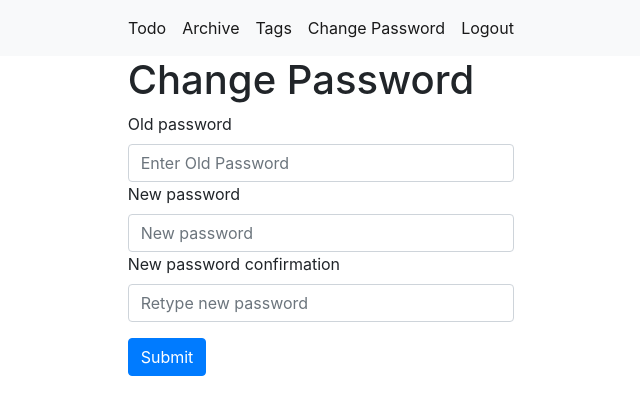
After one commit to trvlprogrammer/django_todolist, a Django app: page /change-password/ in a window 1280 px wide. The commit adds this page. Shown: the top 415 px of the page, without its empty margins (319-959 px from the left). Run offline with Django 4.2, Linux system fonts and the light colour scheme; the visitor is signed in with stand-in values (Sample User, id 1); parts of the project's set-up code (start-up, migrations or seed data) failed here and were passed over; some libraries are stand-ins or nearby versions.

Commit message:
Update change password

```diff
--- /dev/null
+++ b/accounts/templates/accounts/change_password_form.html
@@ -0,0 +1,25 @@
+{% extends "layout.html" %}
+
+{% block page_title %}
+	Change Password
+{% endblock page_title %}
+
+
+{% block contents %}
+
+	<h1>Change Password</h1>
+
+	<form method="POST">
+    {% csrf_token %}
+    <div class="form-group">
+      <label for="{{form.old_password.id_for_label}}">{{form.old_password.label}}</label>
+      <input type="password" name = "{{form.old_password.name}}" class="form-control" id="old_password" placeholder="Enter Old Password">
+      <label for="{{form.new_password1.id_for_label}}">{{form.new_password1.label}}</label>
+      <input type="password" name = "{{form.new_password1.name}}" class="form-control" id="new_password1" placeholder="New password">
+      <label for="{{form.new_password2.id_for_label}}">{{form.new_password2.label}}</label>
+      <input type="password" name = "{{form.new_password2.name}}" class="form-control" id="new_password2" placeholder="Retype new password">
+    </div>
+    <button type="submit" class="btn btn-primary">Submit</button>
+  </form>
+
+{% endblock contents %}
--- a/accounts/urls.py
+++ b/accounts/urls.py
@@ -8,4 +8,12 @@ urlpatterns = [
     path("register", views.register, name="register"),
     path("logout", auth_views.LogoutView.as_view(), name="logout"),
     path("login", auth_views.LoginView.as_view(template_name="accounts/login_form.html"), name="login"),
+    path(
+        "change-password/",
+        auth_views.PasswordChangeView.as_view(
+            template_name="accounts/change_password_form.html",
+            success_url = "/"
+        ),
+        name="change_password"
+    ),
 ]
--- a/templates/layout.html
+++ b/templates/layout.html
@@ -16,8 +16,11 @@
               <a class="nav-link" href="{% url 'todos:tags' %}">Tags</a>
             </li>
             <li class="nav-item active">
-                <a class="nav-link" href="{% url 'accounts:logout' %}">Logout</a>
+                <a class="nav-link" href="{% url 'accounts:change_password' %}">Change Password</a>
             </li>
+            <li class="nav-item active">
+              <a class="nav-link" href="{% url 'accounts:logout' %}">Logout</a>
+          </li>
         {% else %}
         {% endif %}
       </ul>
```
